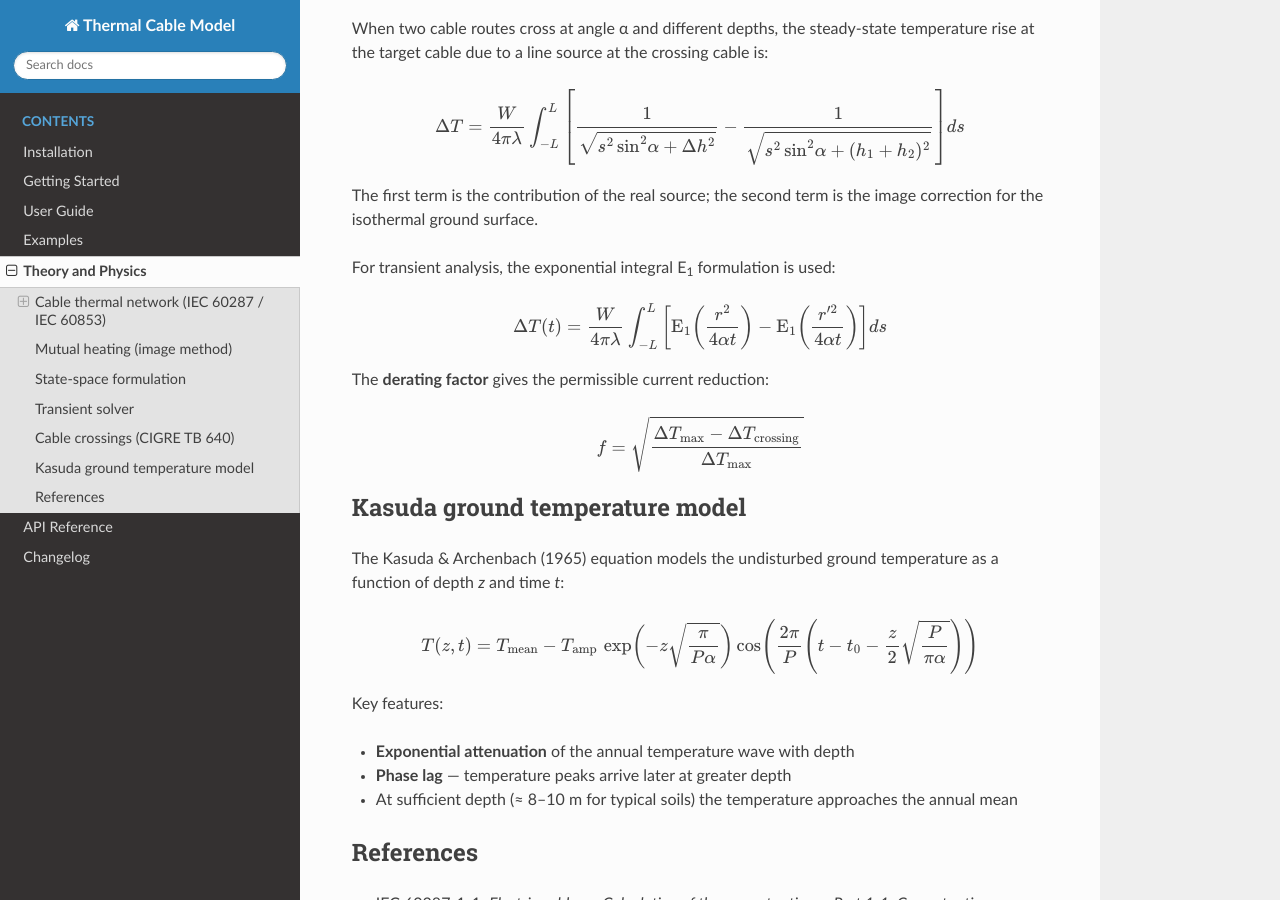
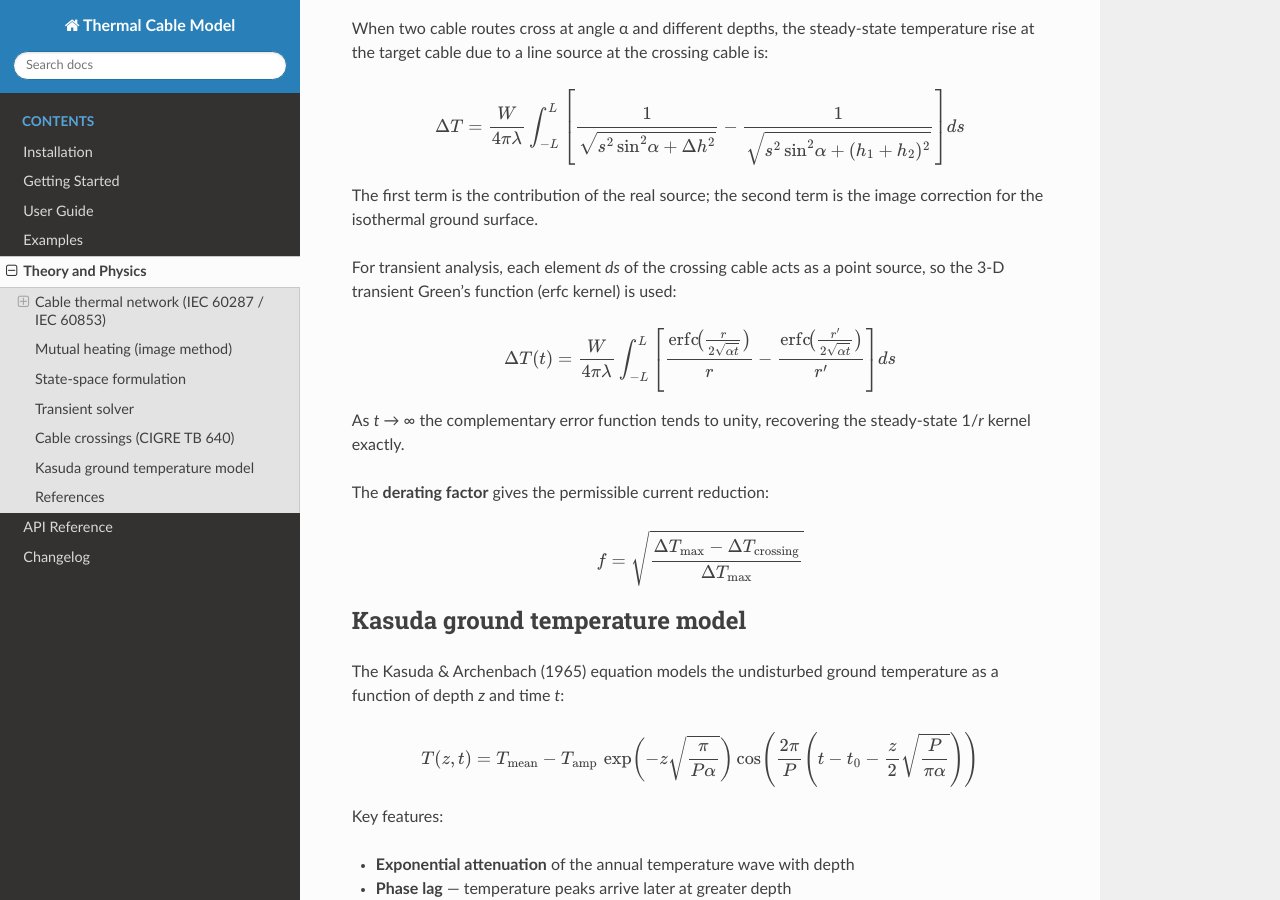
Before and after one commit to TorbenFricke/thermal-cable-model, a Sphinx documentation site: the page built from docs/theory.rst, in a window 1280 px wide and 900 px high, scrolled down 3923 px. Built offline with Sphinx 7.4.7 and the Read the Docs theme 3.1.0, drawn with Linux system fonts in a browser that asks for light colours.

Commit message:
fix crossing cable

```diff
--- a/docs/theory.rst
+++ b/docs/theory.rst
@@ -245,17 +245,20 @@ cable is:
 The first term is the contribution of the real source; the second term is the
 image correction for the isothermal ground surface.
 
-For transient analysis, the exponential integral E\ :sub:`1` formulation is
-used:
+For transient analysis, each element *ds* of the crossing cable acts as a
+point source, so the 3-D transient Green's function (erfc kernel) is used:
 
 .. math::
 
    \Delta T(t) = \frac{W}{4\pi\lambda}
    \int_{-L}^{L}
    \left[
-       \mathrm{E}_1\!\left(\frac{r^2}{4\alpha t}\right)
-     - \mathrm{E}_1\!\left(\frac{r'^2}{4\alpha t}\right)
+       \frac{\operatorname{erfc}\!\bigl(\frac{r}{2\sqrt{\alpha t}}\bigr)}{r}
+     - \frac{\operatorname{erfc}\!\bigl(\frac{r'}{2\sqrt{\alpha t}}\bigr)}{r'}
    \right] ds
+
+As *t* → ∞ the complementary error function tends to unity, recovering
+the steady-state 1/*r* kernel exactly.
 
 The **derating factor** gives the permissible current reduction:
 
```
Also changed, not shown: 2 other files.
